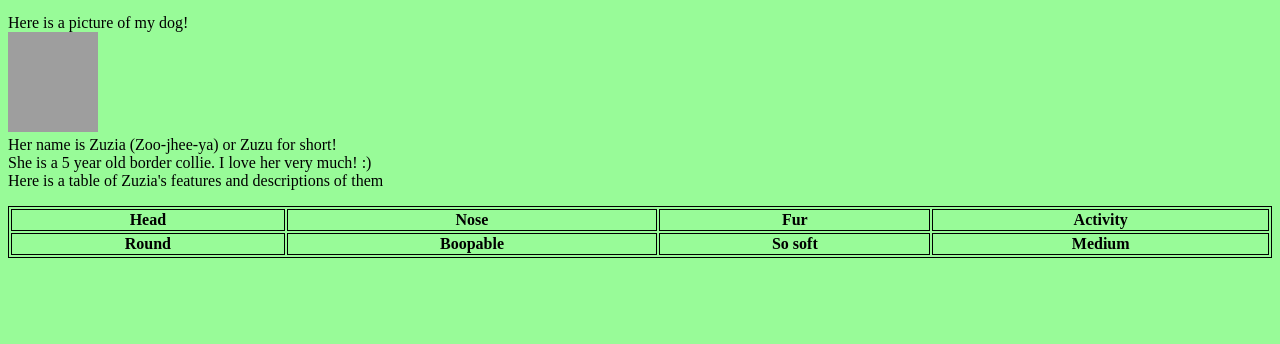
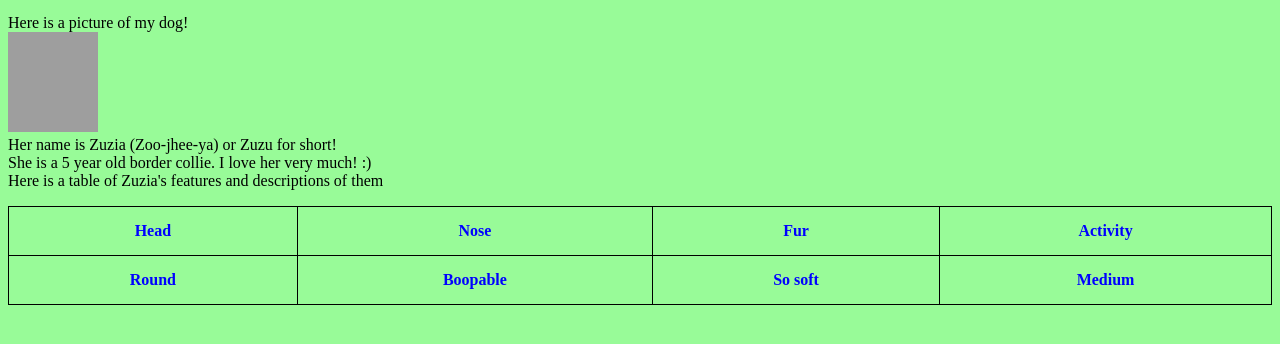
Before and after one commit to FinchHop/FinchHop.github.io, a plain HTML site: page index.html in a window 1280 px wide. Shown: the part 120-464 px from the top of the page. Drawn offline with Linux system fonts and the light colour scheme; grey boxes are pictures that could not be loaded.

Commit message:
More tables

```diff
--- a/index.html
+++ b/index.html
@@ -4,6 +4,11 @@
 <style>
 table, tr, th {
     border: 1px solid black;
+    border-collapse: collapse;
+}
+tr, th {
+    padding: 15px;
+    color: blue;
 }
 </style>
 </head>
```
